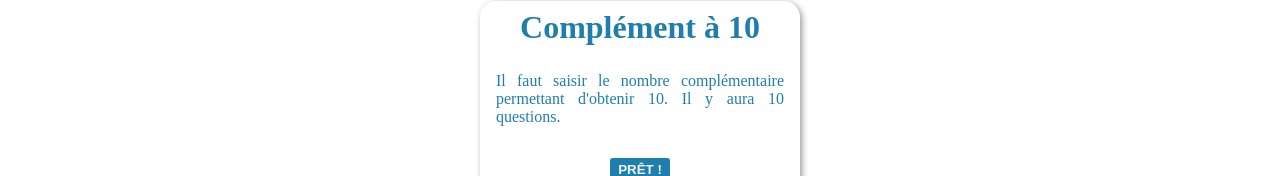
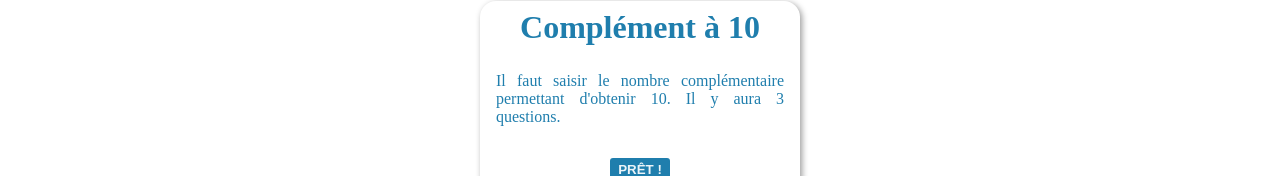
Before and after one commit to GBMan/exercices-enfants, a React (Create React App) app: page / in a window 1280 px wide. Shown: the part 306-482 px from the top of the page. Built offline with nearby package versions, Linux system fonts and the light colour scheme.

Commit message:
Sauvegarde du highscore. Et nouvelle partie plus rapide.

```diff
--- a/package.json
+++ b/package.json
@@ -1,6 +1,6 @@
 {
   "name": "gb__exercices-enfants",
-  "version": "1.0.0",
+  "version": "1.1.0",
   "private": true,
   "dependencies": {
     "@testing-library/jest-dom": "^4.2.4",
--- a/src/components/exercices/ComplementTen.js
+++ b/src/components/exercices/ComplementTen.js
@@ -1,10 +1,12 @@
 import React from 'react'
-import { getRandom_1_to_9 } from '../../utils/misc'
+import { getRandom_1_to_9, convertMillisecondsToMinutesSeconds } from '../../utils/misc'
 import QuizzTemplate from './QuizzTemplate'
+
+const LOCAL_STORAGE_KEY = "exercices-cp"
 
 export default function ComplementTen() {
     const title = "Complément à 10"
-    const nbQuestions = 10
+    const nbQuestions = 3
     const rules = `Il faut saisir le nombre complémentaire permettant d'obtenir 10. Il y aura ${nbQuestions} questions.`
 
     function getQuestion() {
@@ -13,11 +15,12 @@ export default function ComplementTen() {
         const answer = 10 - number
         return {question: question, answer:answer}
     }
-    function getBilan(time, nbErrors, timer) {
-        return `Bravo ! Vous avez terminé en ${time} avec ${nbErrors === 0 ? "aucune erreur" : (nbErrors === 1) ? "1 erreur" : nbErrors+" erreurs"}. Cela fait à peu près ${Math.round((timer.getMilliseconds()/1000)/nbQuestions)} secondes par question.`
+    function getBilan(timerMs, nbErrors, highScore) {
+        return `Bravo ! Vous avez terminé en ${convertMillisecondsToMinutesSeconds(timerMs)} avec ${nbErrors === 0 ? "aucune erreur" : (nbErrors === 1) ? "1 erreur" : nbErrors+" erreurs"}. Cela fait à peu près ${Math.round((timerMs/1000)/nbQuestions)} secondes par question.
+        Le record est ${convertMillisecondsToMinutesSeconds(highScore)}.`
     }
 
     return (
-        <QuizzTemplate title={title} getQuestion={getQuestion} getBilan={getBilan} nbQuestions={nbQuestions} rules={rules} />
+        <QuizzTemplate title={title} getQuestion={getQuestion} getBilan={getBilan} nbQuestions={nbQuestions} rules={rules} localStorageKey={LOCAL_STORAGE_KEY} />
     )
 }
--- a/src/components/exercices/Multiplication.js
+++ b/src/components/exercices/Multiplication.js
@@ -1,6 +1,8 @@
 import React from 'react'
-import { getRandom_1_to_9 } from '../../utils/misc'
+import { getRandom_1_to_9, convertMillisecondsToMinutesSeconds } from '../../utils/misc'
 import QuizzTemplate from './QuizzTemplate'
+
+const LOCAL_STORAGE_KEY = "exercices-ce2"
 
 export default function Multiplication() {
     const title = "Multiplication"
@@ -14,11 +16,11 @@ export default function Multiplication() {
         const answer = number1*number2
         return {question: question, answer:answer}
     }
-    function getBilan(time, nbErrors, timer) {
-        return `Bravo ! Vous avez terminé en ${time} avec ${nbErrors === 0 ? "aucune erreur" : (nbErrors === 1) ? "1 erreur" : nbErrors+" erreurs"}. Cela fait à peu près ${Math.round((timer.getMilliseconds()/1000)/nbQuestions)} secondes par question.`
+    function getBilan(timerMs, nbErrors, highScore) {
+        return `Bravo ! Vous avez terminé en ${convertMillisecondsToMinutesSeconds(timerMs)} avec ${nbErrors === 0 ? "aucune erreur" : (nbErrors === 1) ? "1 erreur" : nbErrors+" erreurs"}. Cela fait à peu près ${Math.round((timerMs/1000)/nbQuestions)} secondes par question. Le record est ${convertMillisecondsToMinutesSeconds(highScore)}.`
     }
 
     return (
-        <QuizzTemplate title={title} getQuestion={getQuestion} getBilan={getBilan} nbQuestions={nbQuestions} rules={rules} />
+        <QuizzTemplate title={title} getQuestion={getQuestion} getBilan={getBilan} nbQuestions={nbQuestions} rules={rules} localStorageKey={LOCAL_STORAGE_KEY} />
     )
 }
--- a/src/components/exercices/QuizzTemplate.js
+++ b/src/components/exercices/QuizzTemplate.js
@@ -5,6 +5,7 @@ import Timer from '../../utils/Timer'
 export default function QuizzTemplate(props) {
     const {
         title,
+        localStorageKey,
         getQuestion,
         getBilan,
         nbQuestions,
@@ -25,12 +26,17 @@ export default function QuizzTemplate(props) {
     const [currentQuestion, setCurrentQuestion] = useState(0)
     const [currentStep, setCurrentStep] = useState(STEP_INTRO)
     const [gamePaused, setGamePaused] = useState(false)
-    const eltAnswer = useRef(null);
+    const eltAnswer = useRef(null)
     const idTimeout = useRef(null)
     const idInterval = useRef(null)
-    const timer = useRef(new Timer());
+    const highScore = useRef(null)
+    const timer = useRef(new Timer())
 
     useEffect(() => {
+        const recipesJSON = localStorage.getItem(localStorageKey)
+        if (recipesJSON !== null) {
+            highScore.current = JSON.parse(recipesJSON)
+        }
         return () => {
             clearTimeout(idTimeout.current)
             clearInterval(idInterval.current)
@@ -38,13 +44,11 @@ export default function QuizzTemplate(props) {
     }, [])
 
     useEffect(() => {
-        console.log("useEffect currentStep")
         if (currentStep === STEP_GAME)
             nextQuestion()
     }, [currentStep])
 
     function handleValidate(event) {
-        console.log("handleValidate")
         event.preventDefault()
         switch (true) {
             case currentStep === STEP_INTRO:
@@ -67,7 +71,8 @@ export default function QuizzTemplate(props) {
                 }
                 break;
             case currentStep === STEP_BILAN:
-                setCurrentStep(STEP_INTRO)
+                initGame()
+                setCurrentStep(STEP_GAME)
                 break;
             default:
                 break;
@@ -107,13 +112,23 @@ export default function QuizzTemplate(props) {
     }
 
     function nextQuestion() {
-        console.log("nextQuestion")
         clearTimeout(idTimeout.current)
         if (currentQuestion === nbQuestions) {
             clearInterval(idInterval.current)
             setQuestion("")
             setCurrentStep(STEP_BILAN)
-            setMessage(getBilan(time, nbErrors, timer.current))
+            timer.current.pauseChrono()
+
+            let newHighScore = {timer:timer.current.getMilliseconds(), nbErrors:nbErrors}
+            if (highScore && highScore.current) {
+                if (highScore.current.timer < newHighScore.timer) {
+                    newHighScore = highScore.current
+                }
+            }
+            highScore.current = newHighScore
+            localStorage.setItem(localStorageKey, JSON.stringify(highScore.current))
+
+            setMessage(getBilan(timer.current.getMilliseconds(), nbErrors, highScore.current.timer))
         }
         else {
             setCurrentQuestion((prevCurrentQuestion) => {return prevCurrentQuestion + 1})
```
